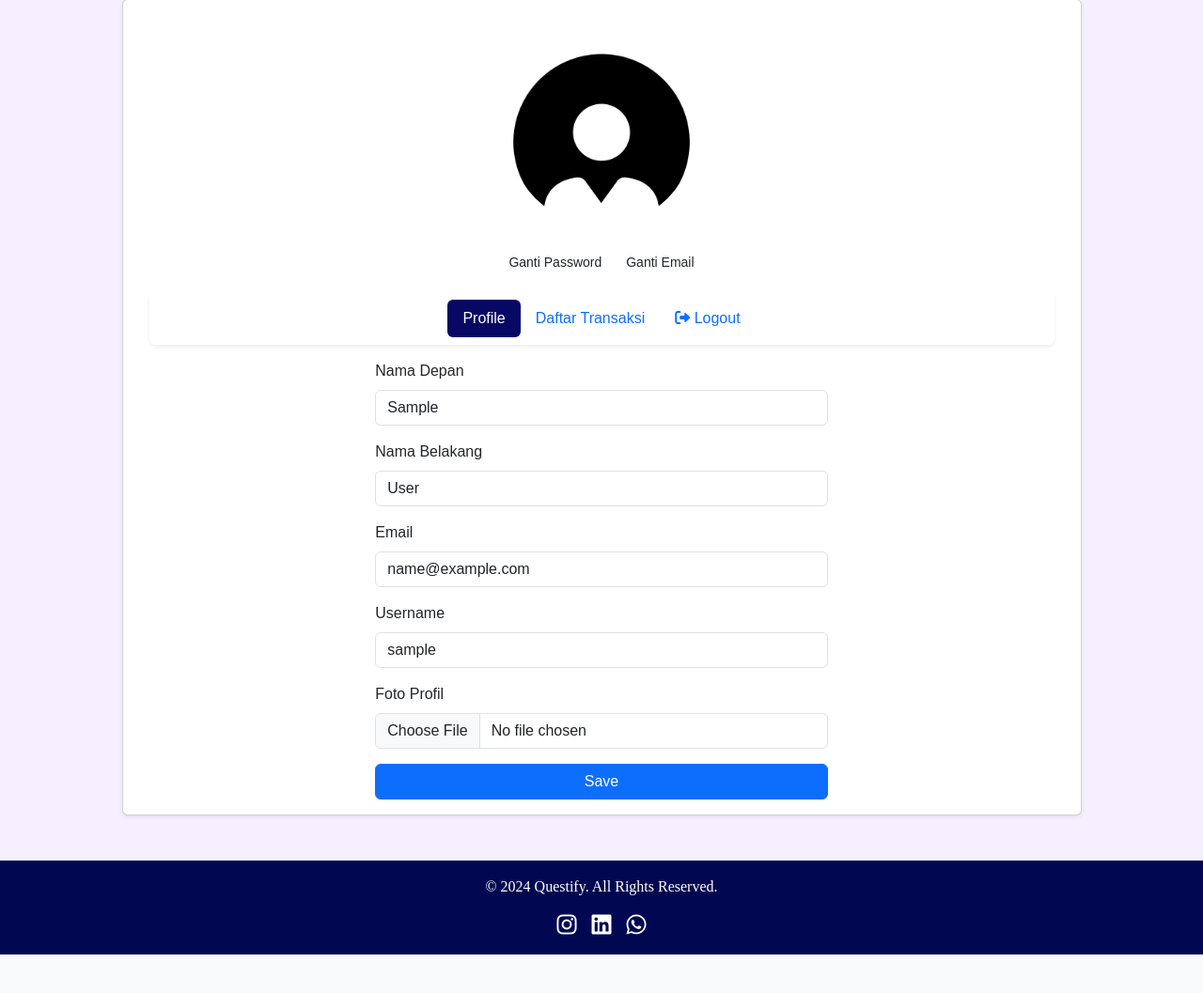
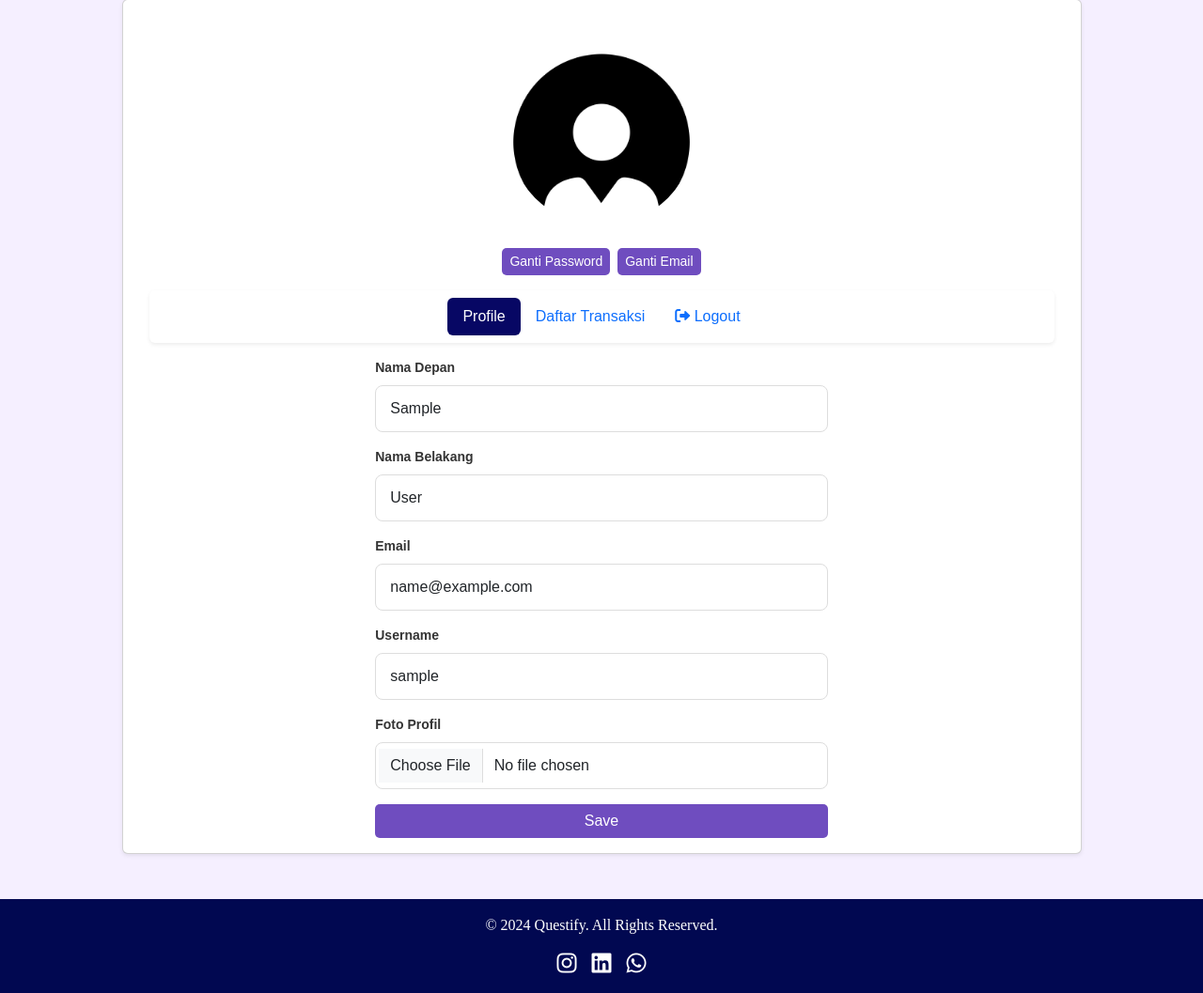
Before and after one commit to timurlauttt/Project-Akhir-Studi-Independent, a Django app: page /questify_app/userprofile/ in a window 1280 px wide. Shown: the part 97-1154 px from the top of the page at 94% size. Before the commit the page ends 1113 px from the top, so only its background shows below. Run offline with Django 5.2, Linux system fonts and the light colour scheme; the visitor is signed in with stand-in values (Sample User, id 1).

Commit message:
Update userprofile.css

```diff
--- a/questify_project/static/css/userprofile.css
+++ b/questify_project/static/css/userprofile.css
@@ -2,9 +2,7 @@
     background-color: rgb(7, 7, 100); /* Set active navbar color to black */
     color: white !important; /* Optional: Change text color to white when active */
   }
-<<<<<<< HEAD
 
-=======
 
   .hover-effect {
     background-color: #6f4dbf;
@@ -21,4 +19,30 @@
     color: white;
     background-color: #5a3aa3; /* Warna lebih gelap saat dihover */
 }
->>>>>>> 9a8f7183ec563006e96b51613403fee4dceaa1fb
+
+.form-control {
+  border-radius: 8px;
+  border: 1px solid #ddd;
+  padding: 12px 15px;
+  transition: border-color 0.3s ease, box-shadow 0.3s ease;
+}
+
+/* Efek hover untuk input */
+.form-control:hover {
+  border-color:
+}
+
+/* Efek focus untuk input */
+.form-control:focus {
+  border-color: #6e49a3;
+  box-shadow: 0 0 8px #6e49a366;
+  outline: none;
+}
+
+.form-label {
+  font-size: 14px;
+  color: #333;
+  margin-bottom: 8px;
+  font-weight: bold;
+  display: block;
+}
```
